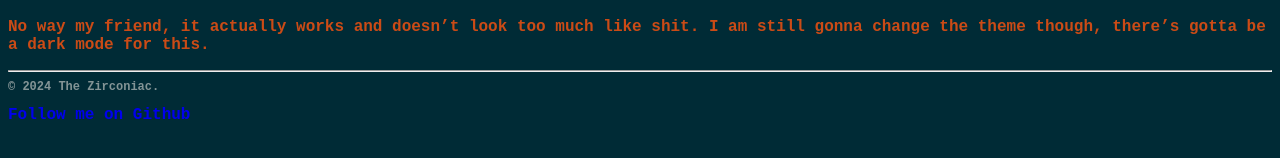
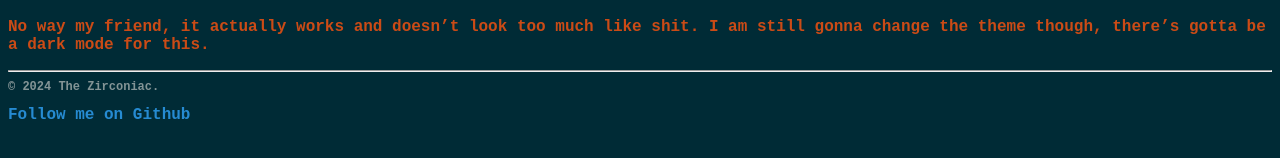
Before and after one commit to ZirconiaCubed3v2/ZirconiaCubed3v2.github.io, a Jekyll site: the page built from index.html, in a window 1280 px wide. Shown: the part 500-658 px from the top of the page. Built offline with Jekyll 4.4.1, drawn with Linux system fonts in a browser that asks for light colours; some web fonts are replaced; the list of posts is cut into pages by our own code.

Commit message:
Update default.html

```diff
--- a/_layouts/default.html
+++ b/_layouts/default.html
@@ -18,6 +18,6 @@
 
       <hr>
       <p id="date">© {{ site.time | date: '%Y' }} {{ site.author }}.</p>
-      <a href="https://github.com/zirconiacubed3v2">Follow me on Github</a>
+      <a href="https://github.com/zirconiacubed3v2" style="text-decoration:none;color:#268bd2">Follow me on Github</a>
   </body>
 </html>
```
